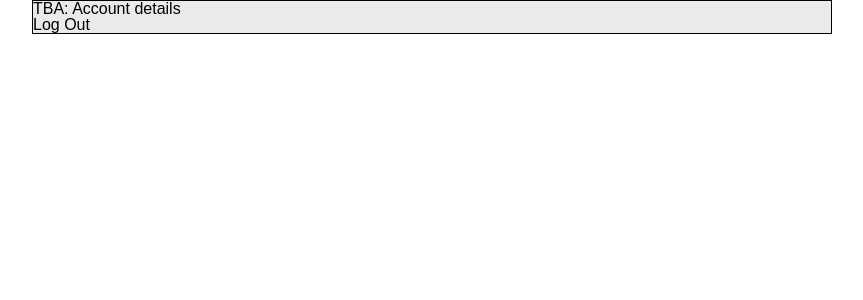
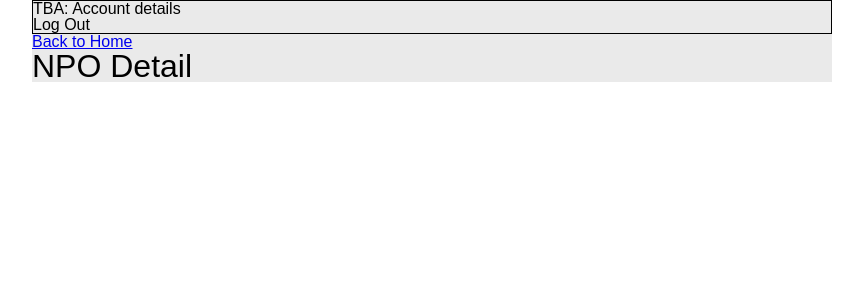
Before and after one commit to JakeBrowning90/volunteer-project-fe-1, a React (Vite) app: page /npo/1 in a window 1280 px wide. Shown: the top 300 px of the page, without its empty margins (208-1071 px from the left). Built offline with nearby package versions, Linux system fonts and the light colour scheme; no server answers.

Commit message:
Add npo detail component

```diff
--- a/src/App.jsx
+++ b/src/App.jsx
@@ -9,6 +9,7 @@ import SignupScreen from "./components/SignupScreen";
 import HomeScreen from "./components/HomeScreen";
 import SchoolForm from "./components/SchoolForm";
 import NPOForm from "./components/NPOForm";
+import NPODetail from "./components/NPODetail";
 import OpportunityForm from "./components/OpportunityForm";
 // User info
 // Find Orgs
@@ -47,8 +48,11 @@ function App() {
           <Route path="login" element={<LoginScreen />} />
           <Route path="signup" element={<SignupScreen />} />
           <Route path="/" element={<HomeScreen />} />
+
           <Route path="/schoolform" element={<SchoolForm />} />
+
           <Route path="/npoform" element={<NPOForm />} />
+          <Route path="/npo/:npoId" element={<NPODetail />} />
           <Route path="/oppform" element={<OpportunityForm />} />
         </Routes>
       </main>
--- a/src/components/DashOrgAdmin.jsx
+++ b/src/components/DashOrgAdmin.jsx
@@ -44,7 +44,8 @@ function DashOrgAdmin(
           {npoList.map((npo) => {
             return (
               <li key={npo.id}>
-                <span>{npo.nponame}</span>
+                {/* <span>{npo.nponame}</span> */}
+                <Link to={`/npo/${npo.id}`}>{npo.nponame}</Link>
               </li>
             );
           })}
--- /dev/null
+++ b/src/components/NPODetail.jsx
@@ -0,0 +1,23 @@
+import React, { useState } from "react";
+import { Routes, Route, Link, useNavigate } from "react-router";
+
+// import apiSource
+
+function NPODetail(
+  {
+    // Props
+  }
+) {
+  // State declarations
+  // Functions
+  // Render
+  return (
+    <div>
+      <Link to="/">Back to Home</Link>
+
+      <h1>NPO Detail</h1>
+    </div>
+  );
+}
+
+export default NPODetail;
--- a/src/components/NPOForm.jsx
+++ b/src/components/NPOForm.jsx
@@ -43,6 +43,8 @@ function NPOForm(
   // Render
   return (
     <div>
+      <Link to="/">Back to Home</Link>
+
       <h1>Create NPO</h1>
       {invalidNpo && <p>Invalid NPO</p>}
       <form onSubmit={submitNPO}>
--- a/src/components/OpportunityForm.jsx
+++ b/src/components/OpportunityForm.jsx
@@ -54,7 +54,7 @@ function OpportunityForm(
   // Render
   return (
     <div>
-            <Link to="/">Back to Home</Link>
+      <Link to="/">Back to Home</Link>
 
       <h1>Create Volunteering Opportunity</h1>
       {invalidSubmission && <span>Invalid event</span>}
--- a/src/components/SchoolForm.jsx
+++ b/src/components/SchoolForm.jsx
@@ -43,6 +43,7 @@ function SchoolForm(
   // Render
   return (
     <div>
+      <Link to="/">Back to Home</Link>
       <h1>Create School</h1>
       {invalidSchool && <p>Invalid school</p>}
       <form onSubmit={submitSchool}>
```
